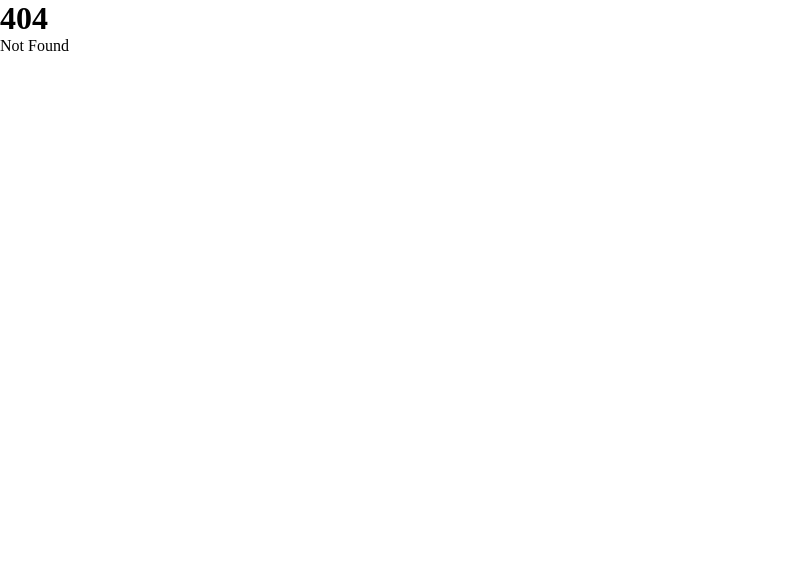
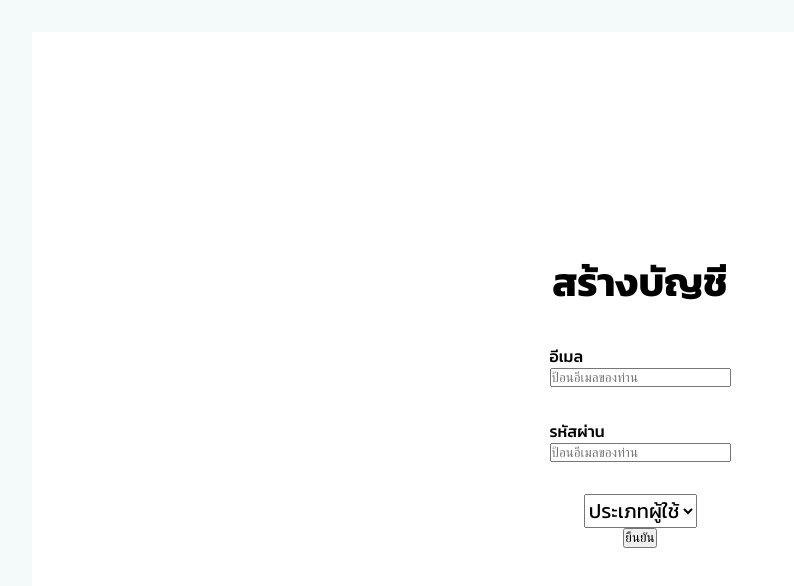
Before and after one commit to pudisss/NSC, a SvelteKit app: page /user/register in a window 1280 px wide. Before the commit this address had no page. Shown: the top 586 px of the page, without its empty margins (0-794 px from the left). Built offline with nearby package versions, Linux system fonts and the light colour scheme.

Commit message:
Login Register

```diff
--- /dev/null
+++ b/src/lib/db/db.ts
@@ -0,0 +1,11 @@
+import mongoose from "mongoose";
+import { PUBLIC_MONGO_URL } from "$env/static/public";
+
+
+if (!mongoose.connection.readyState) {
+	await mongoose.connect(PUBLIC_MONGO_URL, {
+		dbName: 'user'
+	});
+}
+
+export default mongoose;
--- /dev/null
+++ b/src/lib/db/models/User.ts
@@ -0,0 +1,18 @@
+import mongoose, { Document, Model } from 'mongoose';
+
+interface IUser extends Document {
+	email: string;
+    password: string;
+    id: string;
+    user_type: string;
+}
+
+const UserSchema = new mongoose.Schema<IUser>({
+	email: { type: String, required: true, unique: true },
+    password: { type: String, required: true},
+    user_type: { type: String, required: false },
+    id: { type: String, required: true, unique: true },
+
+});
+
+export const User: Model<IUser> = mongoose.models.User || mongoose.model<IUser>('User', UserSchema);
--- /dev/null
+++ b/src/routes/api/login/+server.ts
@@ -0,0 +1,16 @@
+
+import { json } from '@sveltejs/kit';
+import bcrypt from 'bcryptjs';
+import { User } from '$lib/db/models/User'
+import '$lib/db/db';
+
+export const POST = async ({ request }) => {
+	const { email, password }: { email: string; password: string } = await request.json();
+
+	const user = await User.findOne({ email });
+	if (!user || !(await bcrypt.compare(password, user.password))) {
+		return json({ error: 'Invalid email or password' }, { status: 401 });
+	}
+
+	return json({ message: 'Login successful' });
+};
--- /dev/null
+++ b/src/routes/api/register/+server.ts
@@ -0,0 +1,22 @@
+
+import { json } from '@sveltejs/kit';
+import bcrypt from 'bcryptjs';
+import { User } from '$lib/db/models/User';
+import '$lib/db/db';
+
+
+export const POST  = async ({ request }) => {
+	const { email, password, user_type }: { email: string; password: string, user_type: string } = await request.json();
+
+
+	const existingUser = await User.findOne({ email });
+	if (existingUser) {
+		return json({ error: 'User already exists' }, { status: 400 });
+	}
+
+	const hashedPassword = await bcrypt.hash(password, 10);
+	console.log(hashedPassword);
+	await User.create({ email: email, password: hashedPassword, id: crypto.randomUUID(), user_type: user_type });
+
+	return json({ message: 'User registered successfully' });
+};
--- /dev/null
+++ b/src/routes/user/login/+page.svelte
@@ -0,0 +1,74 @@
+<script lang="ts">
+    let email: string = "";
+    let password: string = "";
+
+    const login = async() => {
+        const res = await fetch('/api/login', {
+			method: 'POST',
+			headers: { 'Content-Type': 'application/json' },
+			body: JSON.stringify({ email, password })
+		});
+
+		const data = await res.json();
+		console.log(data);
+    }
+</script>
+
+<section class="main-section">
+    <div class="wrapper">
+        <div class="container">
+            <form on:submit|preventDefault={login} class="form">
+                <h1 class="header kanit">เข้าสู่ระบบ</h1>
+
+                <div class="email">
+                    <label class="label kanit" for="email">อีเมล</label>
+                    <input type="email" bind:value={email} class="email-input" placeholder="ป้อนอีเมลของท่าน">
+                </div>
+                <div class="password">
+                    <label class="label kanit" for="password">รหัสผ่าน</label>
+                    <input type="password" bind:value={password} class="password-input" placeholder="ป้อนอีเมลของท่าน">
+                </div>
+
+                <button class="submit-button">ยืนยัน</button>
+            </form>
+        </div>
+    </div>
+</section>
+
+<style lang="scss">
+    .main-section {
+        width: 100%;
+        height: 100vh;
+        display: flex;
+        align-items: center;
+        justify-content: center;
+        padding: 2rem;
+        background-color: #F4F9F9;
+        .wrapper {
+            width: 100%;
+            height: 100%;
+            background-color: white;
+            display: flex;
+            align-items: center;
+            justify-content: center;
+
+            .container {
+                display: flex;
+                align-items: center;
+                justify-content: center;
+                .form {
+                    display: flex;
+                    flex-flow: column nowrap;
+                    align-items: center;
+
+                    div {
+                        display: flex;
+                        flex-flow: column nowrap;
+                        align-items: flex-start;
+                    }
+                }
+            }
+
+        }
+    }
+</style>
--- /dev/null
+++ b/src/routes/user/register/+page.svelte
@@ -0,0 +1,103 @@
+
+
+<script lang="ts">
+    let user_type: string = "";
+    let email: string = "";
+    let password: string = "";
+
+    let isRegisterd: boolean = false;
+
+    const register = async() => {
+
+        const res = await fetch('/api/register', {
+            method: 'POST',
+            headers: { 'Content-Type': 'application/json' },
+            body: JSON.stringify({ email, password, user_type })
+        });
+
+        const data = await res.json();
+
+        if (data.message == "User registered successfully") {
+            isRegisterd = true;
+        }
+    }
+</script>
+
+<section class="main-section">
+    <div class="wrapper">
+        <div class="container">
+            <form on:submit|preventDefault={register} class="form">
+                <h1 class="header kanit" style="font-size: 40px">สร้างบัญชี</h1>
+
+                <div class="email">
+                    <label class="label kanit" for="email">อีเมล</label>
+                    <input bind:value={email} type="email" class="email-input" placeholder="ป้อนอีเมลของท่าน">
+                </div>
+                <div class="password">
+                    <label class="label kanit" for="password">รหัสผ่าน</label>
+                    <input bind:value={password} type="password" class="password-input" placeholder="ป้อนอีเมลของท่าน">
+                </div>
+                <select bind:value={user_type} class="user-type kanit" style="font-weight: 400; margin-top: 2rem; font-size: 20px" id="School-tag" name="School-tag">
+                    <option value="" disabled selected class="default-selected-options" style="text-align: center">ประเภทผู้ใช้</option>
+                    <option value="student">นักเรียน</option>
+                    <option value="teacher">คุณครู</option>
+
+                </select>
+                <button class="submit-button">ยืนยัน</button>
+            </form>
+        </div>
+    </div>
+</section>
+
+<style lang="scss">
+    .main-section {
+        width: 100%;
+        height: 100vh;
+        display: flex;
+        align-items: center;
+        justify-content: center;
+        padding: 2rem;
+        background-color: #F4F9F9;
+        .wrapper {
+            width: 100%;
+            height: 100%;
+            background-color: white;
+            display: flex;
+            align-items: center;
+            justify-content: center;
+
+            .container {
+
+                display: flex;
+                align-items: center;
+                justify-content: center;
+                .form {
+
+                    display: flex;
+                    flex-flow: column nowrap;
+                    align-items: center;
+
+                    div {
+
+                        margin-top: 2rem;
+                        display: flex;
+                        flex-flow: column nowrap;
+                        align-items: flex-start;
+                        align-self: flex-start;
+                        .header {
+                            font-size: 36px;
+                            font-weight: 500;
+                            color: black;
+                        }
+                        label {
+                            font-size: 16px;
+                            font-weight: 500;
+                            color: black;
+                        }
+                    }
+                }
+            }
+
+        }
+    }
+</style>
```
Also changed, not shown: package.json (+7 -0 lines), tsconfig.json (+6 -1 lines), 1 other file (tests, documents, lock files or other folders).
